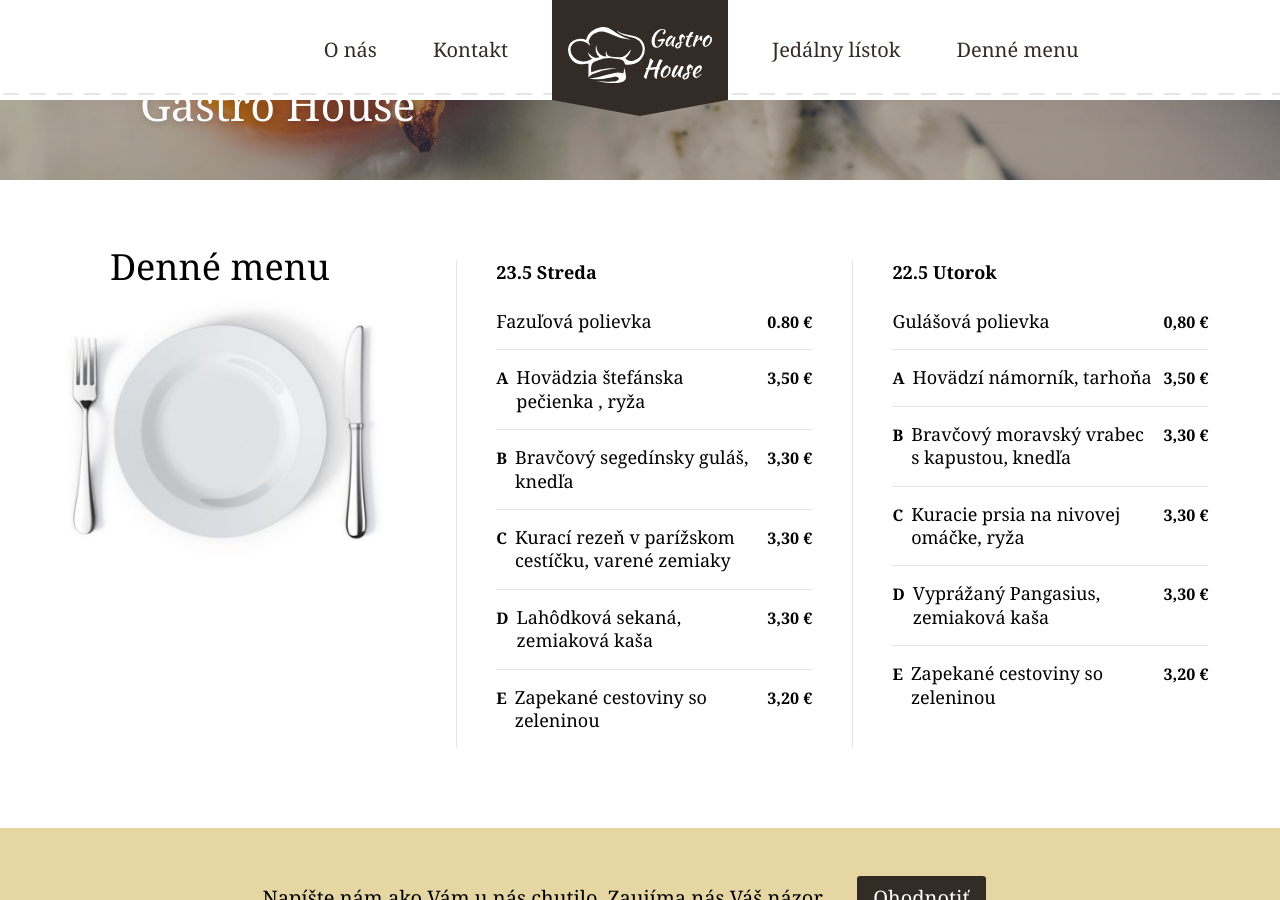
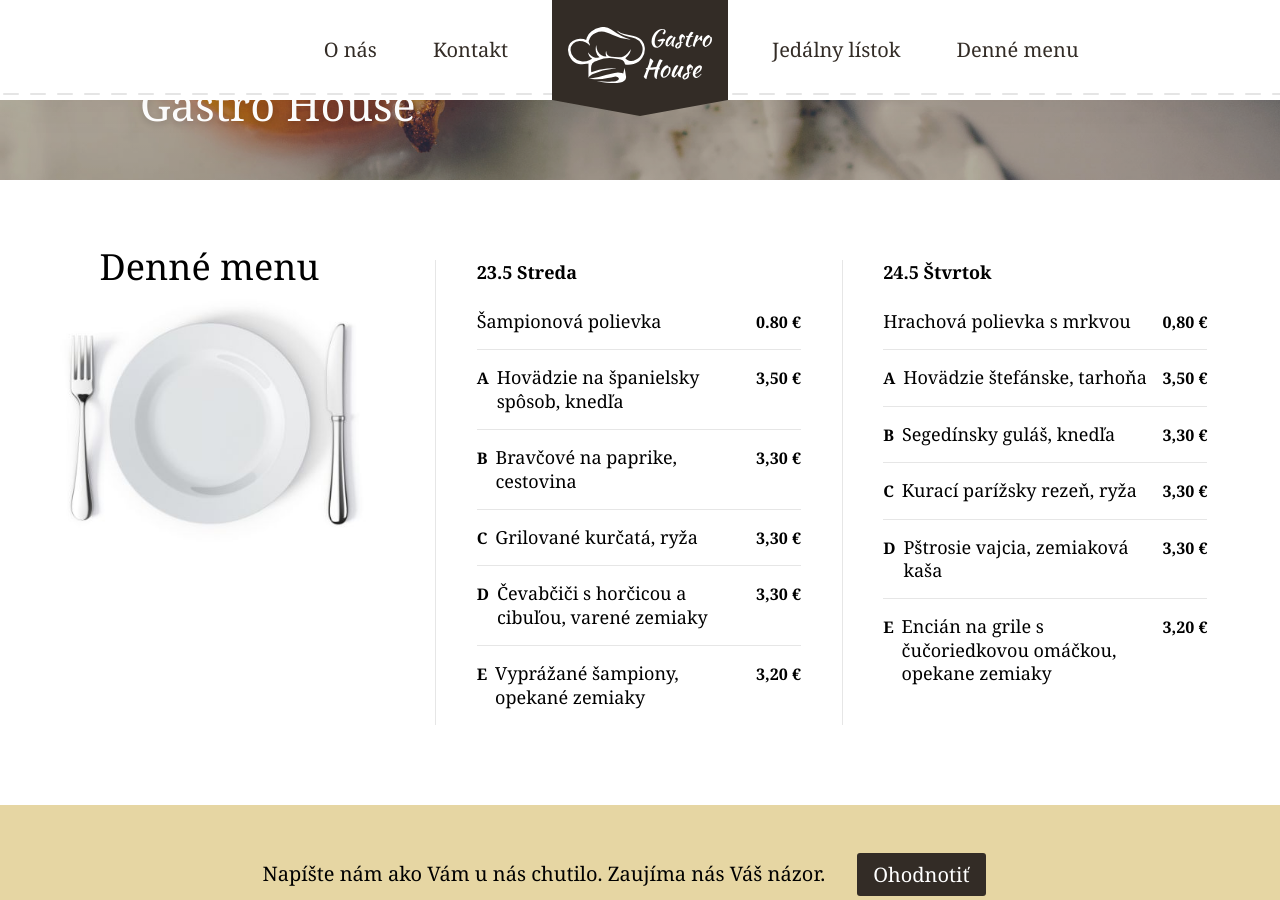
Before and after one commit to gastrohouse/web, a Jekyll site: the page built from _pages/home.html, in a window 1280 px wide and 900 px high, scrolled down 550 px. Built offline with Jekyll 4.4.1, drawn with Linux system fonts in a browser that asks for light colours.

Commit message:
Update from Forestry.io - _pages/home.html

```diff
--- a/_pages/home.html
+++ b/_pages/home.html
@@ -4,42 +4,42 @@ layout: home
 menu:
 - day: 23.5 Streda
   food:
-  - title: 'Fazuľová polievka '
+  - title: "Šampionová polievka "
     price: '0.80'
-  - title: Hovädzia štefánska pečienka , ryža
+  - title: Hovädzie na španielsky spôsob, knedľa
     mark: A
     price: '3,50'
-  - title: 'Bravčový segedínsky guláš, knedľa '
+  - title: Bravčové na paprike, cestovina
     mark: B
     price: '3,30'
-  - title: Kurací rezeň v parížskom cestíčku, varené zemiaky
+  - title: Grilované kurčatá, ryža
     mark: C
     price: '3,30'
-  - title: Lahôdková sekaná, zemiaková kaša
+  - title: "Čevabčiči s horčicou a cibuľou, varené zemiaky"
     mark: D
     price: '3,30'
-  - title: Zapekané cestoviny so zeleninou
+  - title: Vyprážané šampiony, opekané zemiaky
     mark: E
     price: '3,20'
 - food:
-  - title: Gulášová polievka
+  - title: Hrachová polievka s mrkvou
     price: 0,80
-  - title: Hovädzí námorník, tarhoňa
+  - title: Hovädzie štefánske, tarhoňa
     mark: A
     price: '3,50'
-  - title: Bravčový moravský vrabec s kapustou, knedľa
+  - title: Segedínsky guláš, knedľa
     mark: B
     price: '3,30'
-  - title: Kuracie prsia na nivovej omáčke, ryža
+  - title: Kurací parížsky rezeň, ryža
     mark: C
     price: '3,30'
   - mark: D
     price: '3,30'
-    title: Vyprážaný Pangasius, zemiaková kaša
-  - title: Zapekané cestoviny so zeleninou
+    title: Pštrosie vajcia, zemiaková kaša
+  - title: Encián na grile s čučoriedkovou omáčkou, opekane zemiaky
     mark: E
     price: '3,20'
-  day: 22.5 Utorok
+  day: 24.5 Štvrtok
 intro:
   title: Gastro House
   perex: ''
```
